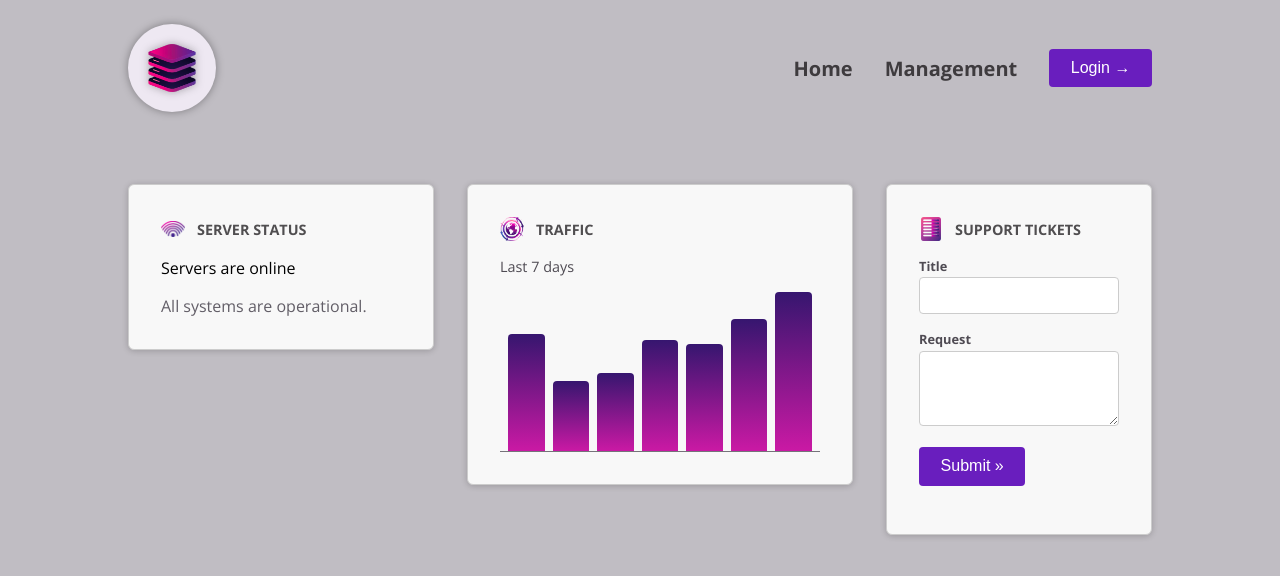
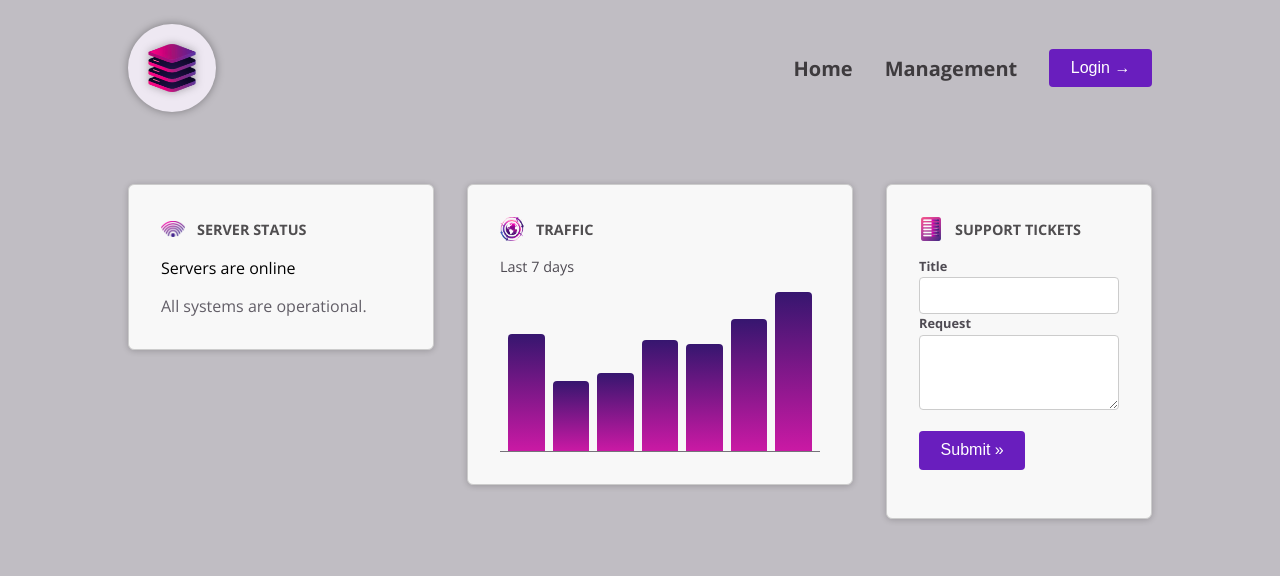
Before and after one commit to TechCommunity-debug/angular-lessons, an Angular app: page / in a window 1280 px wide. Shown: the top 576 px of the page. Built offline with nearby package versions, Linux system fonts and the light colour scheme.

Commit message:
Using Host Elements Like Regular Elements

```diff
--- a/src/app/dashboard/tickets/new-ticket/new-ticket.component.html
+++ b/src/app/dashboard/tickets/new-ticket/new-ticket.component.html
@@ -1,8 +1,8 @@
 <form>
-  <app-control label="Title">
+  <app-control class="control" label="Title">
     <input name="title" id="title" />
   </app-control>
-  <app-control label="Request">
+  <app-control class="control" label="Request">
     <label></label>
     <textarea name="request" id="request" rows="3"></textarea>
   </app-control>
--- a/src/app/shared/control/control.component.html
+++ b/src/app/shared/control/control.component.html
@@ -1,4 +1,2 @@
-<p class="control">
-  <label>{{ label() }}</label>
-  <ng-content select="input, textarea"></ng-content>
-</p>
+<label>{{ label() }}</label>
+<ng-content select="input, textarea"></ng-content>
```
